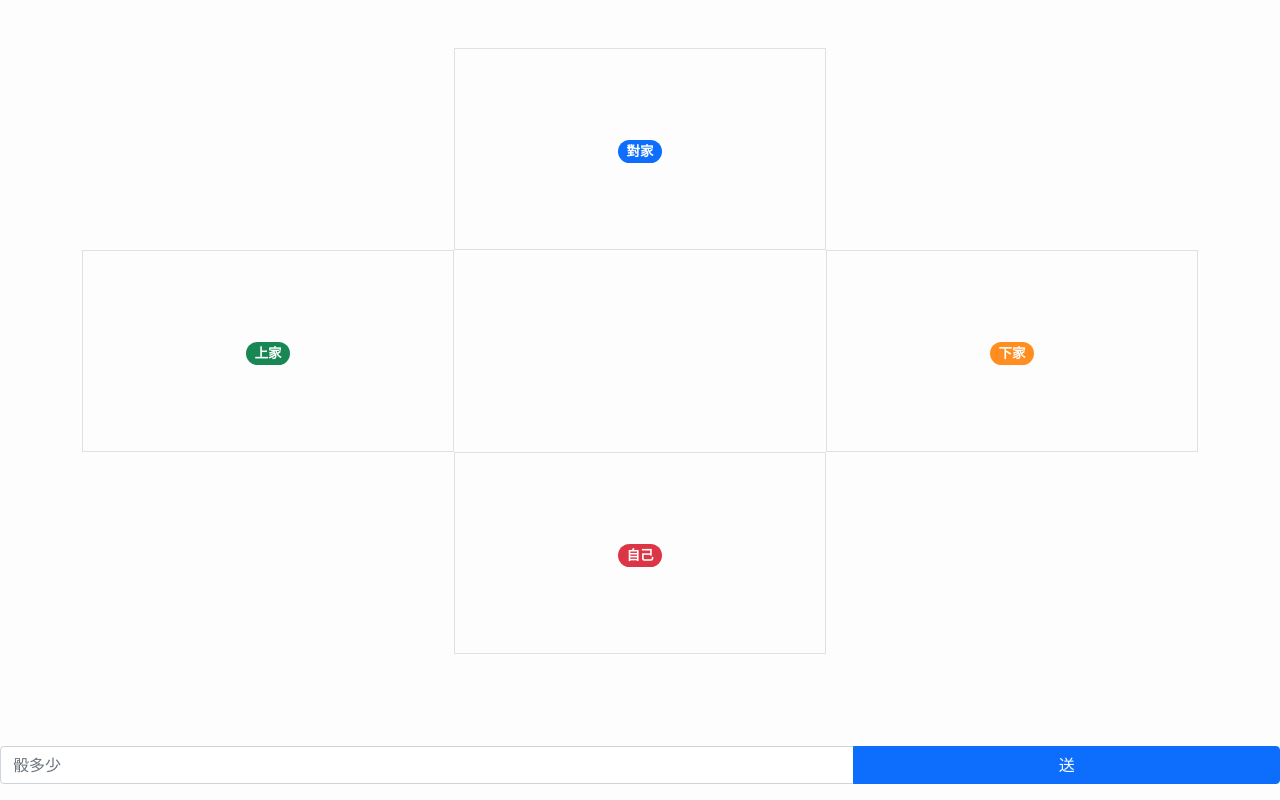
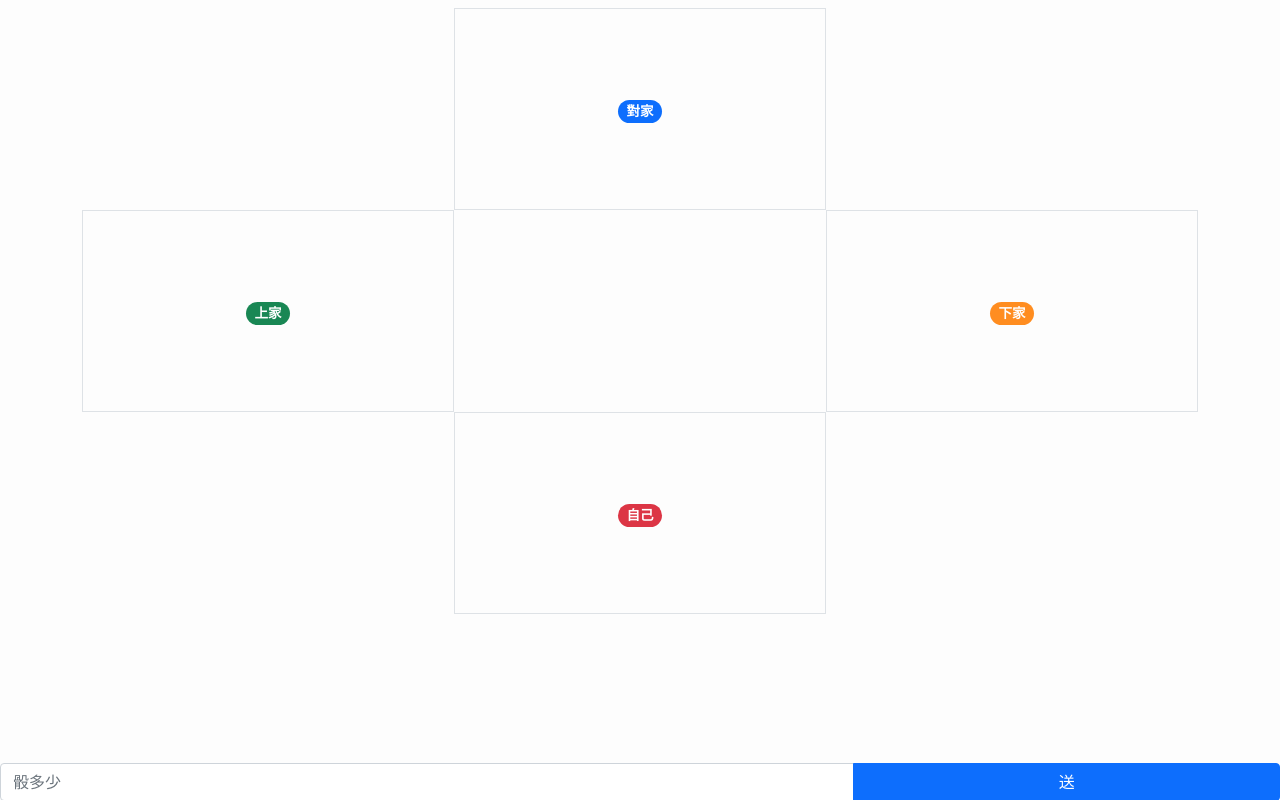
Before and after one commit to 814kc/814kc.github.io, a plain HTML site: page index.html in a window 1280 px wide. Drawn offline with nearby package versions, Linux system fonts and the light colour scheme.

Commit message:
頁面版型微調

```diff
--- a/index.html
+++ b/index.html
@@ -98,16 +98,14 @@
     </script>
 </head>
 <body>
-    <div class="container mt-5">
-        <div class="getMJ text-center"></div>
-        <div class="getFL text-center"></div>
-        <div class="seat d-flex flex-wrap justify-content-center align-items-center align-self-center">
+    <div class="container d-flex flex-wrap justify-content-center align-items-center mt-2 no-gutters">
+        <div class="seat col-12 d-flex flex-wrap justify-content-center align-items-center align-self-center">
             <div class="col-4"></div><div id="seat-duei" class="col-4 border"></div><div class="col-4"></div>
             <div id="seat-shang" class="col-4 border"></div><div id="alert" class="col-4"></div><div id="seat-shia" class="col-4 border"></div>
             <div class="col-4"></div><div id="seat-self" class="col-4 border"></div><div class="col-4"></div>
         </div>
     </div>
-    <div class="input-group mb-3 position-fixed" style="bottom:0;">
+    <div class="input-group mb-3 position-fixed" style="bottom: -17px;">
         <input  id="calcDiceInput" type="number" min="1" inputmode="numeric" pattern="[0-9]*"  class="form-control" placeholder="骰多少" aria-label="Recipient's username" aria-describedby="calcDice" >
         <button class="btn btn-primary col-4" type="button" id="calcDice" onclick="getCalculate()">送</button>
     </div>
```
